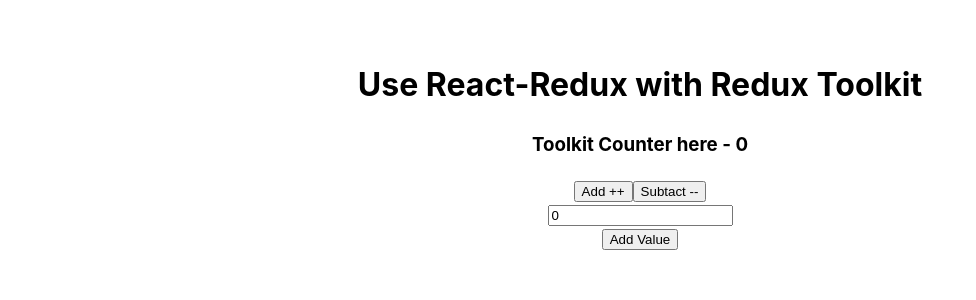
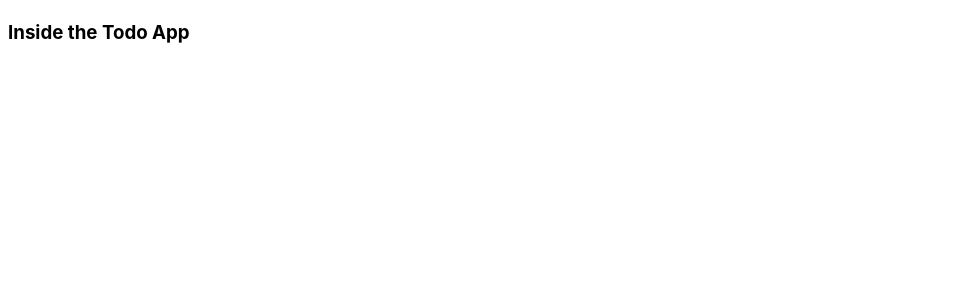
Before and after one commit to sarb001/React-TS-Project, a React (Vite) app: page / in a window 1280 px wide. Shown: the top 300 px of the page, without its empty margins (0-976 px from the left). Built offline with nearby package versions, Linux system fonts and the light colour scheme.

Commit message:
todo App - React + Ts

```diff
--- a/src/App.tsx
+++ b/src/App.tsx
@@ -1,57 +1,70 @@
 
-import { useState } from 'react';
-import './App.css';
-import { StateType  , increment , decrement , incrementByValue } from './assets/Components/Redux';
-import { useSelector , useDispatch } from 'react-redux/es/exports';
+// // import { useState } from 'react';
+// // import './App.css';
+// // import { StateType  , increment , decrement , incrementByValue } from './assets/Components/Redux';
+// // import { useSelector , useDispatch } from 'react-redux/es/exports';
 
 
-// import UseReducerUsage from './assets/Components/UseReducerUsage'
-// import ContextUsage from './assets/Components/ContextUsage'
-// import StateUsage from './assets/Components/StateUsage'
-// import Box from './assets/Components/Box'
+// // import UseReducerUsage from './assets/Components/UseReducerUsage'
+// // import ContextUsage from './assets/Components/ContextUsage'
+// // import StateUsage from './assets/Components/StateUsage'
+// // import Box from './assets/Components/Box'
 
-function App() {
+// function App() {
 
-  const [val, setval] = useState<number>(0);
-  const dispatch = useDispatch();
-  const count = useSelector((state : StateType ) => state.counter);
+//   // const [val, setval] = useState<number>(0);
+//   // const dispatch = useDispatch();
+//   // const count = useSelector((state : StateType ) => state.counter);
 
-   const incrementValueBy = () => {
-     setval(0)
-     dispatch(incrementByValue(val))
-   }
+//   //  const incrementValueBy = () => {
+//   //    setval(0)
+//   //    dispatch(incrementByValue(val))
+//   //  }
 
-   const incrementHandler = () => {
-     dispatch(increment());
-   }
-   const decrementHandler = () => {
-     dispatch(decrement());
-   }
+//   //  const incrementHandler = () => {
+//   //    dispatch(increment());
+//   //  }
+//   //  const decrementHandler = () => {
+//   //    dispatch(decrement());
+//   //  }
 
+//   return (
+//     <>
+//          <h1> Use React-Redux with Redux Toolkit  </h1>
+//           {/* <Box  heading = {"Hello Structuring here"}
+//            addnumber = {45}
+//           /> */}
+//           {/* <StateUsage /> */}
+//           {/* <ContextUsage /> */}
+//           {/* <UseReducerUsage /> */}
+
+//           {/* <Redux /> */}
+
+
+//           {/* <div className = "mainapp">
+//                 <h3> Toolkit Counter here - {count}  </h3>
+//                   <button onClick = {incrementHandler}> Add ++ </button>
+//                   <button onClick = {decrementHandler}> Subtact --  </button>
+//                   <div>
+//                      <input type = 'number'  value = {val}
+//                      onChange={(e) => setval(Number(e.target.value))} />
+//                   </div>
+//                   <button onClick = {incrementValueBy}> Add Value </button>
+//           </div> */}
+
+//     </>
+//   )
+// }
+
+// export default App
+
+
+// For React + Ts Project - Todo App
+
+const App = () => {
   return (
     <>
-         <h1> Use React-Redux with Redux Toolkit  </h1>
-          {/* <Box  heading = {"Hello Structuring here"}
-           addnumber = {45}
-          /> */}
-          {/* <StateUsage /> */}
-          {/* <ContextUsage /> */}
-          {/* <UseReducerUsage /> */}
-
-          {/* <Redux /> */}
-
-
-          <div className = "mainapp">
-                <h3> Toolkit Counter here - {count}  </h3>
-                  <button onClick = {incrementHandler}> Add ++ </button>
-                  <button onClick = {decrementHandler}> Subtact --  </button>
-                  <div>
-                     <input type = 'number'  value = {val}
-                     onChange={(e) => setval(Number(e.target.value))} />
-                  </div>
-                  <button onClick = {incrementValueBy}> Add Value </button>
-          </div>
-
+        <h3> Inside the Todo App  </h3>
     </>
   )
 }
```
Also changed, not shown: src/assets/Components/TodoItem.tsx (added, +8 -0 lines).
